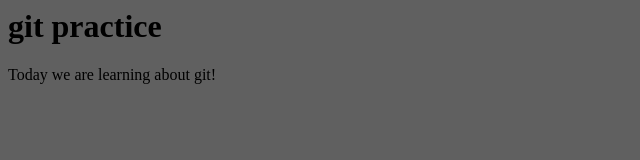
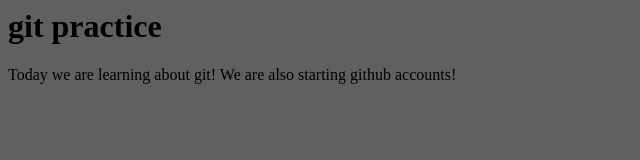
Before and after one commit to gardner5/cse102, a plain HTML site: page index.html in a window 1280 px wide. Shown: the whole page, without its empty margins (0-640 px from the left). Drawn offline with Linux system fonts and the light colour scheme.

Commit message:
added github account

```diff
--- a/index.html
+++ b/index.html
@@ -5,7 +5,7 @@
 </head>
 <body>
 	<h1>git practice</h1>
-	<p>Today we are learning about git!</p>
+	<p>Today we are learning about git! We are also starting github accounts!</p>
 </body>
 
 </html>
```
